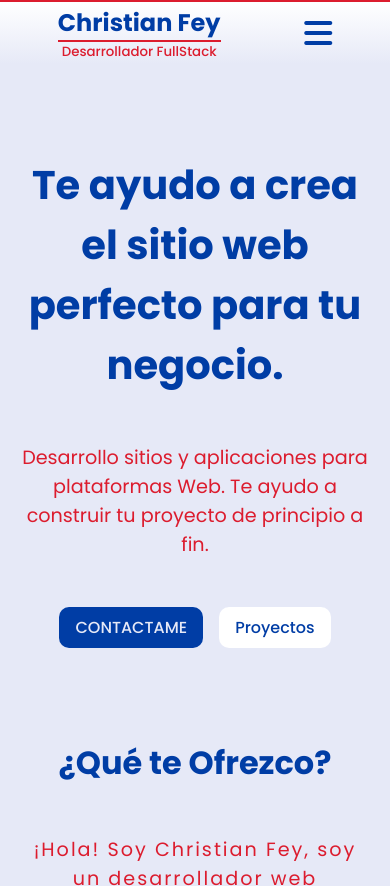
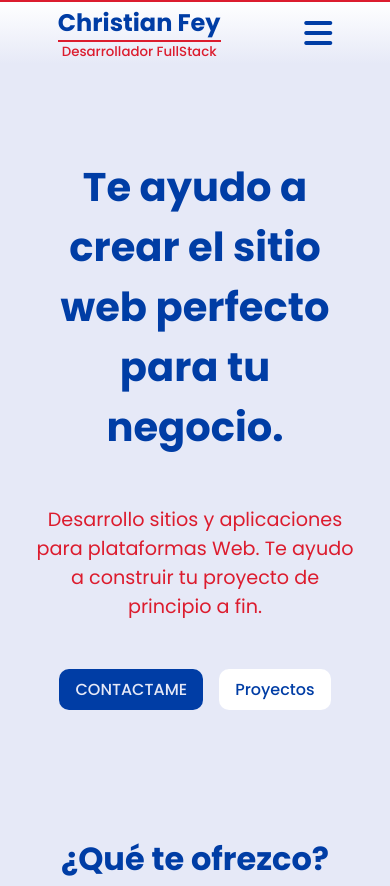
Before and after one commit to ChristianFey22/landing-page, a plain HTML site: page index.html in a window 390 px wide. Shown: the top 886 px of the page. Drawn offline with Linux system fonts and the light colour scheme.

Commit message:
corrigiendo errrores ortograficos

```diff
--- a/index.html
+++ b/index.html
@@ -31,7 +31,7 @@
     <main>
       <section id="home" class="hero">
         <div class="hero-info">
-          <h1>Te ayudo a crea el sitio web perfecto para tu negocio.</h1>
+          <h1>Te ayudo a crear el sitio web perfecto para tu negocio.</h1>
           <p>
             Desarrollo sitios y aplicaciones para plataformas Web. Te ayudo a
             construir tu proyecto de principio a fin.
@@ -44,7 +44,7 @@
         <img src="./assets/hero-image.png" alt="Imagen principal del sitio." />
       </section>
       <section id="service" class="servicios">
-        <h2>¿Qué te Ofrezco?</h2>
+        <h2>¿Qué te ofrezco?</h2>
         <p>
           ¡Hola! Soy Christian Fey, soy un desarrollador web apasionado por
           crear sitios web y aplicaciones web que
--- a/style/style.css
+++ b/style/style.css
@@ -234,6 +234,7 @@ ul li a {
     flex-direction: column;
     justify-content: center;
     gap: 4rem;
+    margin: 2rem 1rem;
   }
 
   .hero-info {
@@ -244,6 +245,10 @@ ul li a {
   .hero img {
     width: 100%;
   }
+
+  .servicios {
+    margin: 2rem 1rem;
+  }
 }
 
 @media (max-width: 576px) {
@@ -252,7 +257,7 @@ ul li a {
   }
 
   .hero {
-    padding: 0 1rem;
+    padding: 2rem 1rem;
     height: 80vh;
   }
 
```
